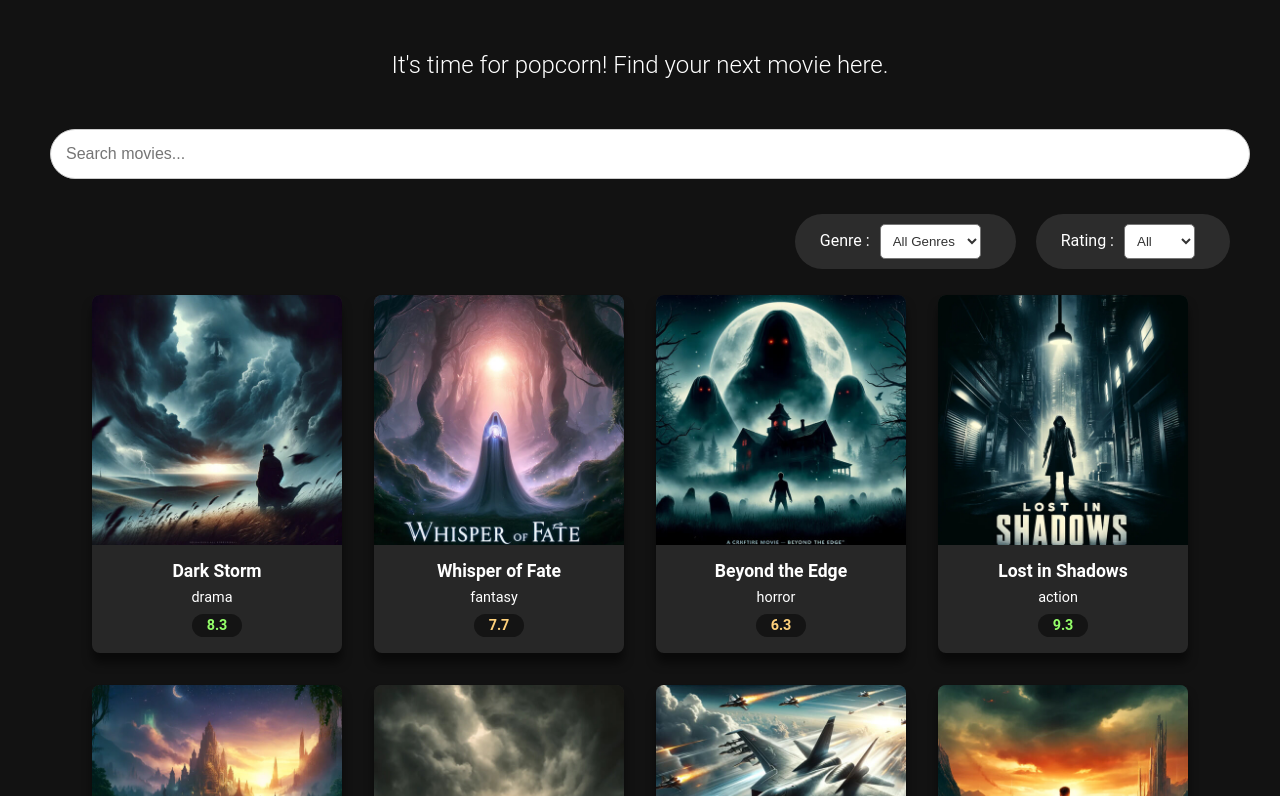
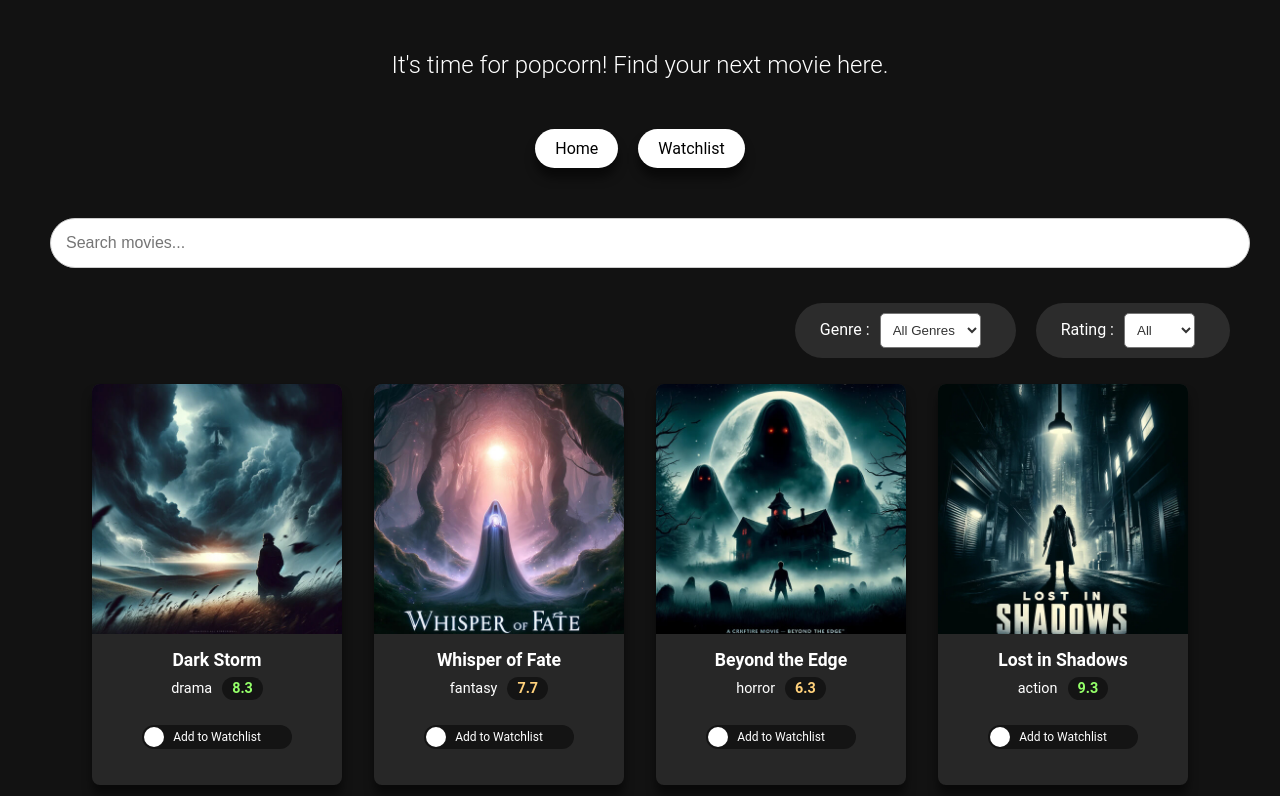
Before and after one commit to thomasantony950/moviedux, a React (Create React App) app: page / in a window 1280 px wide. Shown: the part 324-1120 px from the top of the page. Built offline with nearby package versions, Linux system fonts and the light colour scheme.

Commit message:
Routes , Nav link , Watchlist added

```diff
--- a/package.json
+++ b/package.json
@@ -9,6 +9,7 @@
     "@testing-library/user-event": "^13.5.0",
     "react": "^19.1.0",
     "react-dom": "^19.1.0",
+    "react-router-dom": "^6.22.3",
     "react-scripts": "5.0.1",
     "web-vitals": "^2.1.4"
   },
--- a/src/App.js
+++ b/src/App.js
@@ -1,15 +1,68 @@
+import React, { useState, useEffect } from "react";
 import "./App.css";
 import "./styles.css";
 import Header from "./components/Header";
 import Footer from "./components/Footer";
 import MoviesGrid from "./components/MoviesGrid";
+import Watchlist from "./components/Watchlist";
+import { BrowserRouter as Router, Routes, Route, Link } from "react-router-dom";
 
 function App() {
+  const [movies, setMovies] = useState([]);
+  const [watchlist, setWatchlist] = useState([]);
+
+  useEffect(() => {
+    fetch("movies.json")
+      .then((response) => response.json())
+      .then((data) => setMovies(data));
+  }, []);
+
+  const toogleWatchList = (movieID) => {
+    setWatchlist((prev) =>
+      prev.includes(movieID)
+        ? prev.filter((id) => id !== movieID)
+        : [...prev, movieID]
+    );
+  };
+
   return (
     <div className="App">
       <div className="container">
         <Header />
-        <MoviesGrid />
+        <Router>
+          <nav>
+            <ul>
+              <li>
+                <Link to="/">Home</Link>
+              </li>
+              <li>
+                <Link to="/watchlist">Watchlist</Link>
+              </li>
+            </ul>
+          </nav>
+          <Routes>
+            <Route
+              path="/"
+              element={
+                <MoviesGrid
+                  movies={movies}
+                  watchlist={watchlist}
+                  toogleWatchList={toogleWatchList}
+                />
+              }
+            ></Route>
+            <Route
+              path="/watchlist"
+              element={
+                <Watchlist
+                  movies={movies}
+                  watchlist={watchlist}
+                  toogleWatchList={toogleWatchList}
+                />
+              }
+            ></Route>
+          </Routes>
+        </Router>
       </div>
       <Footer />
     </div>
--- a/src/components/MoviesCard.js
+++ b/src/components/MoviesCard.js
@@ -1,7 +1,7 @@
 import React from "react";
 import "../styles.css";
 
-export default function MoviesCard({ movie }) {
+export default function MoviesCard({ movie, toogleWatchList, isWatchlisted }) {
   const handleError = (e) => {
     e.target.src = "images/default.jpg";
   };
@@ -21,12 +21,29 @@ export default function MoviesCard({ movie }) {
         alt={movie.title}
         onError={handleError}
       />
+
       <div className="movie-card-info">
         <h3 className="movie-card-title">{movie.title}</h3>
-        <p className="movie-card-genre">{movie.genre}</p>
-        <p className={`movie-card-rating ${getRatingClass(movie.rating)}`}>
-          {movie.rating}
-        </p>
+
+        <div>
+          <span className="movie-card-genre">{movie.genre}</span>
+          <span className={`movie-card-rating ${getRatingClass(movie.rating)}`}>
+            {movie.rating}
+          </span>
+        </div>
+
+        <label className="switch">
+          <input
+            type="checkbox"
+            checked={isWatchlisted}
+            onChange={() => toogleWatchList(movie.id)}
+          />
+          <span className="slider">
+            <span className="slider-label">
+              {isWatchlisted ? "In Watchlist" : "Add to Watchlist"}
+            </span>
+          </span>
+        </label>
       </div>
     </div>
   );
--- a/src/components/MoviesGrid.js
+++ b/src/components/MoviesGrid.js
@@ -1,18 +1,11 @@
-import React, { useState, useEffect } from "react";
+import React, { useState } from "react";
 import "../styles.css";
 import MoviesCard from "./MoviesCard";
 
-export default function MoviesGrid() {
-  const [movies, setMovies] = useState([]);
+export default function MoviesGrid({ movies, watchlist, toogleWatchList }) {
   const [searchTerm, setSearchTerm] = useState("");
   const [genre, setGenre] = useState("All Genres");
   const [rating, setRating] = useState("All");
-
-  useEffect(() => {
-    fetch("movies.json")
-      .then((response) => response.json())
-      .then((data) => setMovies(data));
-  }, []);
 
   const handleSearchChange = (e) => {
     setSearchTerm(e.target.value);
@@ -27,17 +20,15 @@ export default function MoviesGrid() {
   };
 
   const matchesGenre = (movie, genre) => {
+    console.log("movie", movie, "genre", genre);
     return (
       genre === "All Genres" ||
       movie.genre.toLowerCase() === genre.toLowerCase()
     );
   };
 
-  const matchesSearchTerm = (movie, searchTerm) => {
-    return movie.title.toLowerCase().includes(searchTerm.toLowerCase());
-  };
-
   const matchesRating = (movie, rating) => {
+    console.log("movie", movie, "rating", rating);
     switch (rating) {
       case "All":
         return true;
@@ -56,12 +47,31 @@ export default function MoviesGrid() {
     }
   };
 
-  const filteredMoviesList = movies.filter(
-    (movie) =>
+  const matchesSearchTerm = (movie, searchTerm) => {
+    console.log("movie", movie, "searchTerm", searchTerm);
+    return movie.title.toLowerCase().includes(searchTerm.toLowerCase());
+  };
+
+  const filteredMoviesList = movies.filter((movie) => {
+    console.log(
+      "#############",
+      "movie",
+      movie,
+      "genre",
+      genre,
+      "rating",
+      rating,
+      "searchTerm",
+      searchTerm
+    );
+    return (
       matchesGenre(movie, genre) &&
       matchesRating(movie, rating) &&
       matchesSearchTerm(movie, searchTerm)
-  );
+    );
+  });
+
+  console.log("filteredMovies", filteredMoviesList);
 
   return (
     <div>
@@ -106,7 +116,12 @@ export default function MoviesGrid() {
 
       <div className="movies-grid">
         {filteredMoviesList.map((movie) => (
-          <MoviesCard key={movie.id} movie={movie} />
+          <MoviesCard
+            key={movie.id}
+            movie={movie}
+            toogleWatchList={toogleWatchList}
+            isWatchlisted={watchlist.includes(movie.id)}
+          />
         ))}
       </div>
     </div>
--- /dev/null
+++ b/src/components/Watchlist.js
@@ -0,0 +1,24 @@
+import React from "react";
+import "../styles.css";
+import MoviesCard from "./MoviesCard";
+
+export default function Watchlist({ movies, watchlist, toogleWatchList }) {
+  return (
+    <div>
+      <h1 className="title">Your watchlist</h1>
+      <div className="watchlist">
+        {watchlist.map((id) => {
+          const movie = movies.find((movie) => movie.id === id);
+          return (
+            <MoviesCard
+              key={movie.id}
+              movie={movie}
+              toogleWatchList={toogleWatchList}
+              isWatchlisted={true}
+            />
+          );
+        })}
+      </div>
+    </div>
+  );
+}
```
Also changed, not shown: 1 other file (tests, documents, lock files or other folders).
